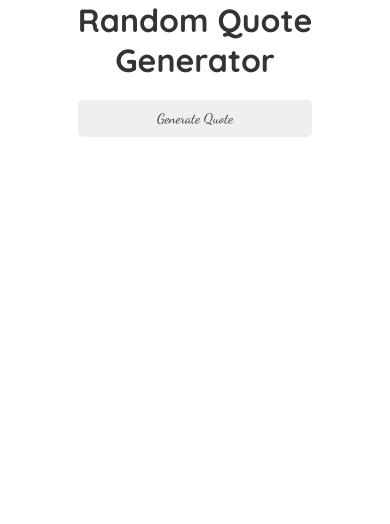
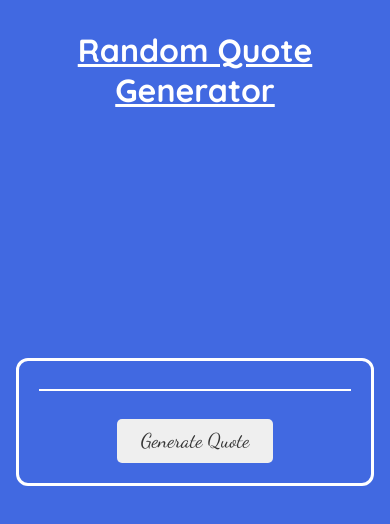
Before and after one commit to Macdavid28/Quote-Generator, a React (Create React App) app: page / in a window 390 px wide. Shown: the top 524 px of the page. Built offline with nearby package versions, Linux system fonts and the light colour scheme; no server answers.

Commit message:
Update quote.css
Add responsive styling

```diff
--- a/src/quote.css
+++ b/src/quote.css
@@ -1,43 +1,30 @@
 body {
-  background-color: #fff;
+  background-color: royalblue;
 }
-.custom-box {
-  padding: 20px;
-  border: 1px solid #ccc;
-  border-radius: 8px;
-  background-color: #f8f9fa;
-  /* Add more styles as needed */
-}
-.title {
-  color: royalblue;
+.quote-title {
+  color: #fff;
   text-decoration: underline;
   padding: 30px;
-  font-family: "Lobster";
-  /* position: fixed; */
 }
-.quote .house {
+.quote .quote-container {
   width: 50%;
   border-radius: 12px;
-  border: 3px solid black;
+  border: 3px solid white;
   position: absolute;
-  background-color: royalblue;
   top: 50%;
   left: 50%;
   transform: translate(-50%, -50%);
   padding: 30px;
 }
-.house .content {
+.quote-container .quote-content {
   font-family: "Lobster";
   font-style: normal;
-  color: black;
   font-weight: 400;
 }
 .author {
   font-family: "Dancing Script", cursive;
   font-size: 30px;
   text-align: right;
-  padding-top: 15px;
-  color: white;
 }
 .btn {
   width: 25%;
@@ -49,114 +36,58 @@ body {
   border-radius: 5px;
   cursor: pointer;
 }
-.par {
-  border: 1px solid black;
+.line {
+  border: 1px solid white;
 }
-
-/* Base styles */
-body {
-  background-color: #fff;
+@media (max-width: 1024px) {
+  .quote .quote-container {
+    width: 80%;
+  }
+  .line {
+    margin-top: 8px;
+    margin-bottom: 8px;
+  }
 }
-
-.title {
-  color: royalblue;
-  text-decoration: underline;
-  padding: 30px;
-  font-family: "Lobster";
-}
-
-.quote .house {
-  width: 50%;
-  border-radius: 12px;
-  border: 3px solid black;
-  position: absolute;
-  background-color: royalblue;
-  top: 50%;
-  left: 50%;
-  transform: translate(-50%, -50%);
-  padding: 30px;
-}
-
-.house .content {
-  font-family: "Lobster";
-  font-style: normal;
-  color: black;
-  font-weight: 400;
-}
-
-.author {
-  font-family: "Dancing Script", cursive;
-  font-size: 30px;
-  text-align: right;
-  padding-top: 20px;
-  color: white;
-}
-
-.btn {
-  width: 25%;
-  padding: 10px;
-  margin: auto;
-  border: none;
-  font-family: "Dancing Script";
-  font-size: 20px;
-  border-radius: 5px;
-  /* margin-top: 10px; */
-  cursor: pointer;
-}
-
-.par {
-  border: 1px solid black;
-}
-
-/* Media query for smaller screens */
-@media screen and (max-width: 1024px) {
-  .quote .house {
+@media (max-width: 430px) {
+  .quote .quote-container {
     width: 80%;
     padding: 20px;
-    font-size: 30px;
   }
-
+  .quote-content {
+    font-size: 25px;
+  }
   .btn {
-    width: 40%;
-    font-size: 30px;
+    width: 50%;
+    margin-top: 20px;
+  }
+  .line {
+    margin-top: 8px;
+    margin-bottom: 8px;
   }
 }
-@media screen and (max-width: 768px) {
-  .quote .house {
-    width: 70%;
-    padding: 20px;
+@media (max-width: 380px) {
+  .quote-container {
+    margin-top: 30px;
   }
-
+  .quote-content {
+    font-size: 20px;
+  }
+}
+@media (max-width: 320px) {
+  .quote-title {
+    padding: 10px;
+    padding-top: 15px;
+  }
+  .quote-container {
+    margin-top: 40px;
+    width: 30%;
+    padding: 0px;
+  }
+  .quote-content {
+    font-size: 18px;
+  }
   .btn {
     width: 80%;
-    font-size: 16px;
+    margin-top: 20px;
   }
 }
-
-/* Media query for even smaller screens */
-@media screen and (max-width: 480px) {
-  .quote .house {
-    width: 90%;
-    padding: 15px;
-  }
-
-  .btn {
-    width: 60%;
-    font-size: 14px;
-  }
-}
-
-@media screen and (max-width: 380px) {
-  .quote .house {
-    width: 85%;
-    padding: 10px;
-    top: 60%;
-    left: 60%;
-    transform: translate(-60%, -60%);
-  }
-
-  .btn {
-    width: 60%;
-    font-size: 14px;
-  }
-}
```
